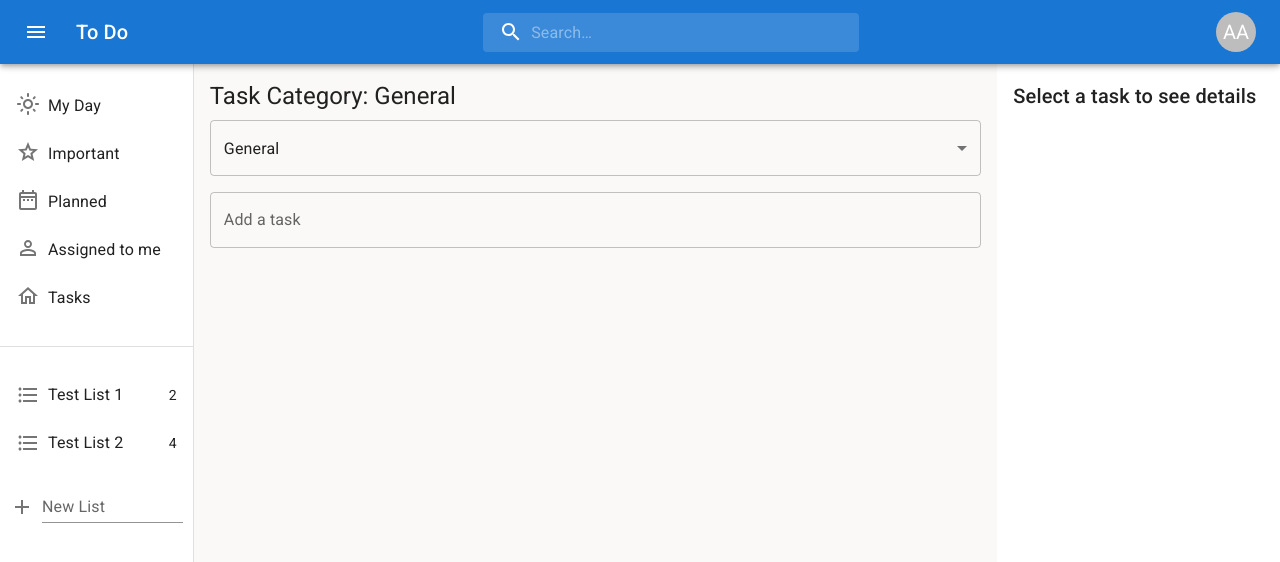
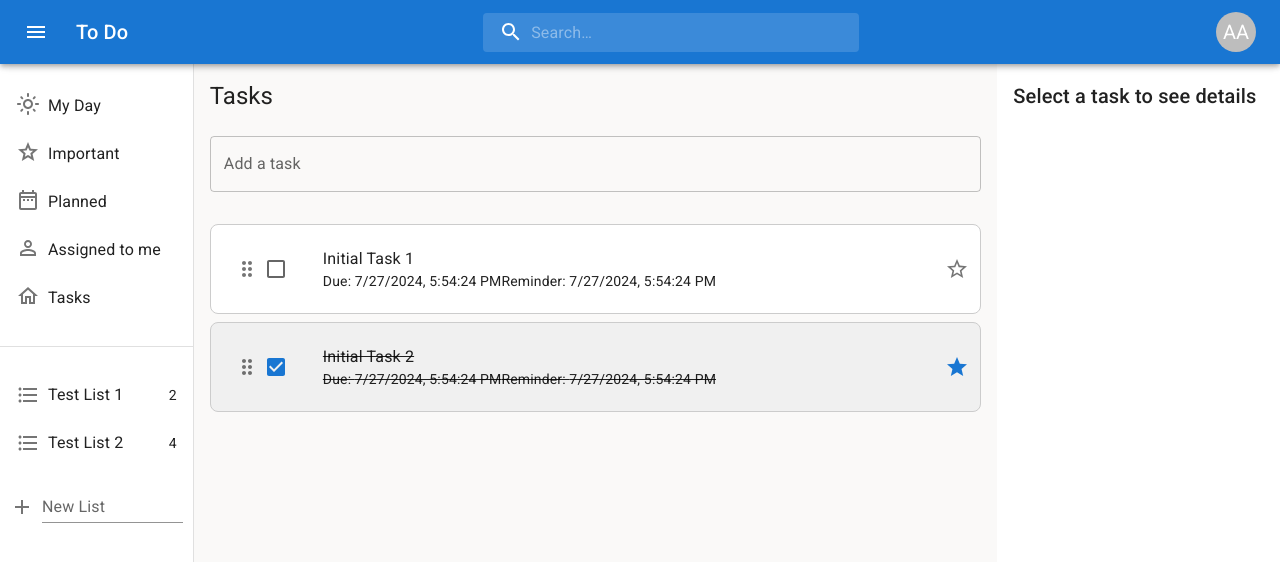
Before and after one commit to Ayham-Alhittini/Task-Management, a React (Vite) app in the folder client/: page / in a window 1280 px wide. Shown: the top 562 px of the page. Built offline with nearby package versions, Linux system fonts and the light colour scheme.

Commit message:
Tasks coloring & make theme draggable and sortable

```diff
--- a/client/package.json
+++ b/client/package.json
@@ -9,6 +9,9 @@
     "preview": "vite preview"
   },
   "dependencies": {
+    "@dnd-kit/core": "^6.1.0",
+    "@dnd-kit/sortable": "^8.0.0",
+    "@dnd-kit/utilities": "^3.2.2",
     "@emotion/react": "^11.13.0",
     "@emotion/styled": "^11.13.0",
     "@mui/icons-material": "^5.16.5",
--- a/client/src/components/Task.jsx
+++ b/client/src/components/Task.jsx
@@ -1,31 +1,75 @@
 import React from 'react';
-import { ListItem, ListItemIcon, Checkbox, IconButton, ListItemText, ListItemSecondaryAction, Typography } from '@mui/material';
+import { ListItem, ListItemIcon, Checkbox, IconButton, ListItemText, ListItemSecondaryAction, Typography, useTheme } from '@mui/material';
 import StarBorderIcon from '@mui/icons-material/StarBorder';
 import StarIcon from '@mui/icons-material/Star';
+import { useSortable } from '@dnd-kit/sortable';
+import DragIndicatorIcon from '@mui/icons-material/DragIndicator';
+import { CSS } from '@dnd-kit/utilities';
 
 const Task = ({ task, onToggleCompleted, onToggleImportant }) => {
+
+  const theme = useTheme();
+
+  const {
+    attributes,
+    listeners,
+    setNodeRef,
+    transform,
+    transition
+  } = useSortable({id: task.id});
+
+  const getTaskColor = () => {
+    if (theme.palette.mode === 'dark') {
+      return task.completed ? '#121212' : '#000';
+    }
+    return task.completed ? '#f0f0f0' : '#fff';
+  }
+
   return (
-    <ListItem>
+    <ListItem
+
+      ref={setNodeRef}
+
+      style={{
+        transition,
+        transform: CSS.Transform.toString(transform),
+        border: '1px solid #ccc',
+        borderRadius: '8px',
+        margin: '8px 0',
+        padding: '16px',
+        backgroundColor: getTaskColor()
+      }}
+    >
+      <IconButton {...attributes} {...listeners}>
+        <DragIndicatorIcon />
+      </IconButton>
+
       <ListItemIcon>
         <Checkbox
           edge="start"
           checked={task.completed}
           tabIndex={-1}
           disableRipple
-          onChange={() => onToggleCompleted(task.id)}
+          onChange={(e) => {
+            e.stopPropagation();
+            onToggleCompleted(task.id);
+          }}
         />
       </ListItemIcon>
       <ListItemText
         primary={task.text}
         secondary={
           <>
-            <Typography component="span" variant="body2" color="textPrimary">
-              {task.dueDate ? `Due: ${task.dueDate.toLocaleString()}` : ''}
-            </Typography>
-            <br />
-            <Typography component="span" variant="body2" color="textPrimary">
-              {task.reminder ? `Reminder: ${task.reminder.toLocaleString()}` : ''}
-            </Typography>
+            {task.dueDate && (
+              <Typography component="span" variant="body2" color="textPrimary">
+                Due: {task.dueDate.toLocaleString()}
+              </Typography>
+            )}
+            {task.reminder && (
+              <Typography component="span" variant="body2" color="textPrimary">
+                Reminder: {task.reminder.toLocaleString()}
+              </Typography>
+            )}
           </>
         }
         style={{ textDecoration: task.completed ? 'line-through' : 'none' }}
--- a/client/src/components/Tasks.jsx
+++ b/client/src/components/Tasks.jsx
@@ -1,22 +1,46 @@
 import React, { useState, useEffect } from 'react';
-import { Box, Stack, Skeleton, TextField, List, Divider, Typography, MenuItem, Select, useTheme } from '@mui/material';
+import { Box, Stack, Skeleton, TextField, List, Divider, Typography, useTheme } from '@mui/material';
 import Task from './Task';
-import { DateTimePicker } from '@mui/lab';
+import { closestCenter, DndContext } from '@dnd-kit/core';
+import { arrayMove, SortableContext, verticalListSortingStrategy } from '@dnd-kit/sortable';
 
 const Tasks = ({ setSelectedTask }) => {
+
+  const initialTasks = [
+    {
+      id: 1,
+      text: 'Initial Task 1',
+      completed: false,
+      important: false,
+      dueDate: new Date(),
+      reminder: new Date(),
+      steps: [],
+      notes: 'Note for task 1'
+    },
+    {
+      id: 2,
+      text: 'Initial Task 2',
+      completed: true,
+      important: true,
+      dueDate: new Date(),
+      reminder: new Date(),
+      steps: [],
+      notes: 'Note for task 2'
+    },
+  ];
+
   const [loading, setLoading] = useState(true);
-  const [tasks, setTasks] = useState([]);
+  const [tasks, setTasks] = useState(initialTasks);
   const [newTask, setNewTask] = useState('');
   const [dueDate, setDueDate] = useState(null);
   const [reminder, setReminder] = useState(null);
-  const [category, setCategory] = useState('General');
 
   const theme = useTheme();
 
   useEffect(() => {
     const timer = setTimeout(() => {
       setLoading(false);
-    }, 3000);
+    }, 100);
 
     return () => clearTimeout(timer);
   }, []);
@@ -24,13 +48,12 @@ const Tasks = ({ setSelectedTask }) => {
   const handleAddTask = () => {
     if (newTask.trim()) {
       const newTaskObj = {
-        id: tasks.length,
+        id: tasks.length + 1,
         text: newTask,
         completed: false,
         important: false,
         dueDate,
         reminder,
-        category,
         steps: [],
         notes: ''
       };
@@ -43,6 +66,7 @@ const Tasks = ({ setSelectedTask }) => {
   };
 
   const handleToggleCompleted = (id) => {
+    console.log('completed toggled');
     setTasks(tasks.map(task =>
       task.id === id ? { ...task, completed: !task.completed } : task
     ));
@@ -53,6 +77,20 @@ const Tasks = ({ setSelectedTask }) => {
       task.id === id ? { ...task, important: !task.important } : task
     ));
   };
+
+  const onDragEnd = (event) => {
+    console.log('drag and drop toggled');
+    const { active, over } = event;
+
+    if (!over || active.id === over.id) return;
+
+    setTasks((tasks) => {
+      const oldIndex = tasks.findIndex(task => task.id === active.id);
+      const newIndex = tasks.findIndex(task => task.id === over.id);
+      return arrayMove(tasks, oldIndex, newIndex);
+    });
+};
+
 
   return (
     <Box
@@ -69,17 +107,7 @@ const Tasks = ({ setSelectedTask }) => {
         </Stack>
       ) : (
         <Box>
-          <Typography variant="h5" gutterBottom>Task Category: {category}</Typography>
-          <Select
-            value={category}
-            onChange={(e) => setCategory(e.target.value)}
-            displayEmpty
-            fullWidth
-          >
-            <MenuItem value="General">General</MenuItem>
-            <MenuItem value="Work">Work</MenuItem>
-            <MenuItem value="Personal">Personal</MenuItem>
-          </Select>
+          <Typography variant="h5" gutterBottom>Tasks</Typography>
 
           <TextField
             label="Add a task"
@@ -90,19 +118,25 @@ const Tasks = ({ setSelectedTask }) => {
             variant="outlined"
             sx={{ mt: 2 }}
           />
+
+
+          <DndContext collisionDetection={closestCenter} onDragEnd={onDragEnd}>
+              <SortableContext items={tasks} strategy={verticalListSortingStrategy}>
                 <List sx={{ mt: 2 }}>
-            {tasks.map(task => (
-              <React.Fragment key={task.id}>
-                <Task
+                  {
+                    tasks.map(task => (
+                      <Task key={task.id}
                         task={task}
                         onToggleCompleted={handleToggleCompleted}
                         onToggleImportant={handleToggleImportant}
                         onClick={() => setSelectedTask(task)}
                       />
-                <Divider variant="inset" component="li" />
-              </React.Fragment>
-            ))}
+                    ))
+                  }
                 </List>
+              </SortableContext>
+          </DndContext>
+
         </Box>
       )}
     </Box>
```
Also changed, not shown: 1 other file (tests, documents, lock files or other folders). Lines whose indentation alone changed are shown as unchanged.
